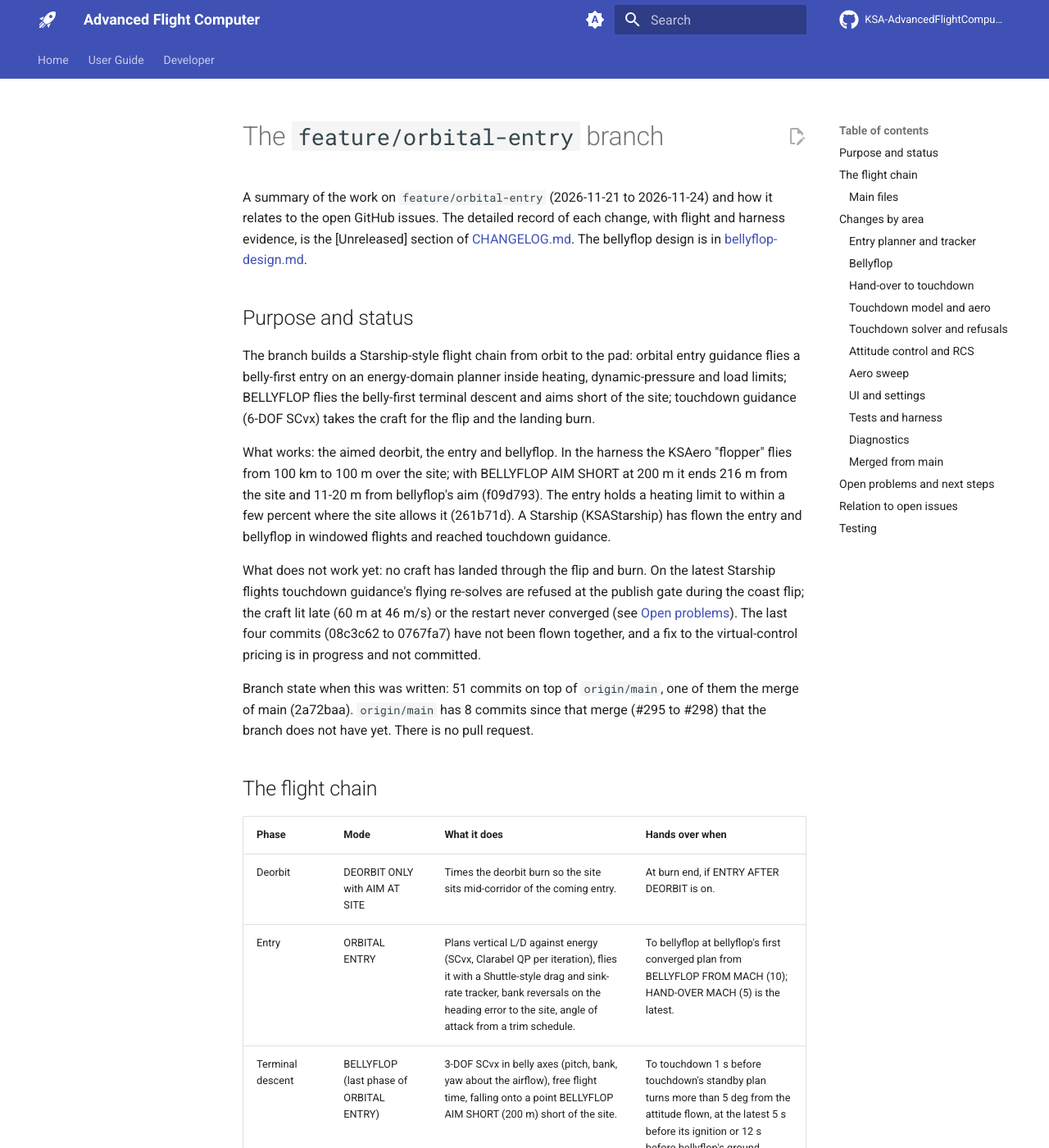
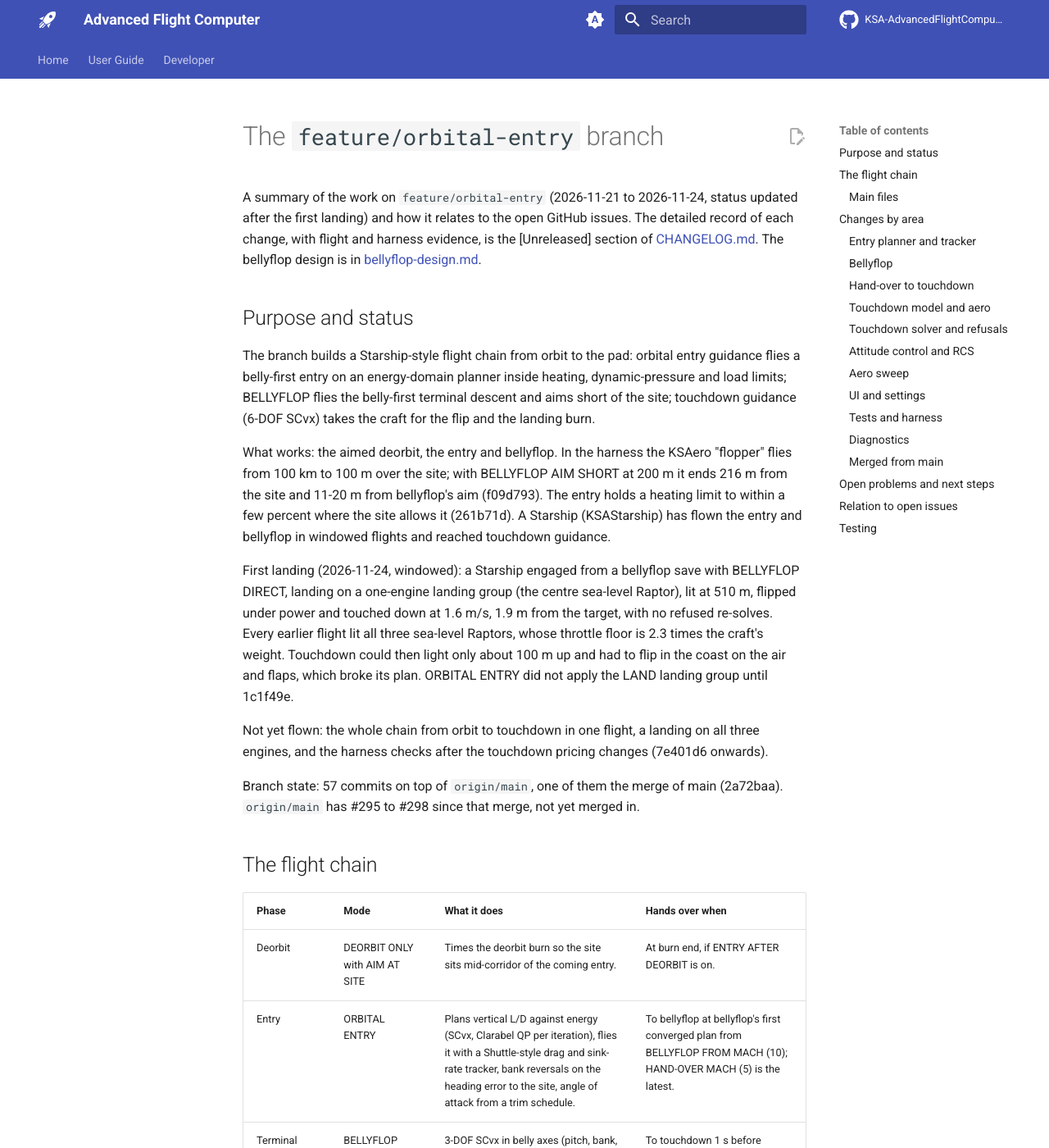
Before and after one commit to Maximilian-Nesslauer/KSA-AdvancedFlightComputer, an MkDocs documentation site: the page built from docs/guidance/orbital-entry-branch.md, in a window 1280 px wide and 1400 px high. Shown: the whole window at 82% size. Built offline with MkDocs 1.6.1 and Material for MkDocs 9.7.7, drawn with Linux system fonts in a browser that asks for light colours; comment, search, counter and statistics services are not loaded; some of the changed text lies outside the part shown.

Commit message:
Branch README: status after the first Starship landing

```diff
--- a/docs/guidance/orbital-entry-branch.md
+++ b/docs/guidance/orbital-entry-branch.md
@@ -1,6 +1,6 @@
 # The `feature/orbital-entry` branch
 
-A summary of the work on `feature/orbital-entry` (2026-11-21 to 2026-11-24) and how it relates to the open GitHub issues. The detailed record of each change, with flight and harness evidence, is the [Unreleased] section of [CHANGELOG.md](CHANGELOG.md). The bellyflop design is in [bellyflop-design.md](bellyflop-design.md).
+A summary of the work on `feature/orbital-entry` (2026-11-21 to 2026-11-24, status updated after the first landing) and how it relates to the open GitHub issues. The detailed record of each change, with flight and harness evidence, is the [Unreleased] section of [CHANGELOG.md](CHANGELOG.md). The bellyflop design is in [bellyflop-design.md](bellyflop-design.md).
 
 ## Purpose and status
 
@@ -8,9 +8,11 @@ The branch builds a Starship-style flight chain from orbit to the pad: orbital e
 
 What works: the aimed deorbit, the entry and bellyflop. In the harness the KSAero "flopper" flies from 100 km to 100 m over the site; with BELLYFLOP AIM SHORT at 200 m it ends 216 m from the site and 11-20 m from bellyflop's aim (f09d793). The entry holds a heating limit to within a few percent where the site allows it (261b71d). A Starship (KSAStarship) has flown the entry and bellyflop in windowed flights and reached touchdown guidance.
 
-What does not work yet: no craft has landed through the flip and burn. On the latest Starship flights touchdown guidance's flying re-solves are refused at the publish gate during the coast flip; the craft lit late (60 m at 46 m/s) or the restart never converged (see [Open problems](#open-problems-and-next-steps)). The last four commits (08c3c62 to 0767fa7) have not been flown together, and a fix to the virtual-control pricing is in progress and not committed.
+First landing (2026-11-24, windowed): a Starship engaged from a bellyflop save with BELLYFLOP DIRECT, landing on a one-engine landing group (the centre sea-level Raptor), lit at 510 m, flipped under power and touched down at 1.6 m/s, 1.9 m from the target, with no refused re-solves. Every earlier flight lit all three sea-level Raptors, whose throttle floor is 2.3 times the craft's weight. Touchdown could then light only about 100 m up and had to flip in the coast on the air and flaps, which broke its plan. ORBITAL ENTRY did not apply the LAND landing group until 1c1f49e.
 
-Branch state when this was written: 51 commits on top of `origin/main`, one of them the merge of main (2a72baa). `origin/main` has 8 commits since that merge (#295 to #298) that the branch does not have yet. There is no pull request.
+Not yet flown: the whole chain from orbit to touchdown in one flight, a landing on all three engines, and the harness checks after the touchdown pricing changes (7e401d6 onwards).
+
+Branch state: 57 commits on top of `origin/main`, one of them the merge of main (2a72baa). `origin/main` has #295 to #298 since that merge, not yet merged in.
 
 ## The flight chain
 
@@ -85,7 +87,9 @@ Where a cell lists several paths, the later ones are relative to the first one's
 ### Touchdown solver and refusals
 
 - **Carry on after a refusal** (0767fa7): the flying re-solve starts from the refused attempt's trajectory, shifted to now and re-anchored at the measured state, as the standby's Track does. Seeded from the published plan each cycle, a Starship's re-solves were refused 15 times in a row at 1.2-1.6 m against the 1 m gate. Not flown.
-- **Virtual-control pricing: in progress, not committed.** See [Open problems](#open-problems-and-next-steps).
+- **Virtual-control pricing** (7e401d6): 5 m position scale, near-term intervals priced tight on warm re-solves, no loosening after a gate refusal.
+- **Flaps' tables first** (bc59fcd): touchdown waits for the sweep's control surfaces before it plans, flying on meanwhile; a direct engage had planned without flaps and stalled every half second.
+- **PLAN RCS AND FLAPS** (bc59fcd, 49464a7): the plans' share of the RCS torque and the surfaces' travel is a setting, default 0.75 (was a fixed 0.5).
 
 ### Attitude control and RCS
 
@@ -129,13 +133,13 @@ Where a cell lists several paths, the later ones are relative to the first one's
 
 ## Open problems and next steps
 
-1. **Touchdown re-solves refused during the coast flip.** On the latest Starship flights the flying re-solves left 1-2 m position defects against the 1 m publish gate. This traces to loose virtual-control pricing: position is priced on XScale, velocity is priced tight only under 10 s to go (`PricingTightBelowS`), and repeated refusals loosen the price a further stage. 0767fa7 (carry on from the last attempt) is committed but not flown. **In progress, not committed:** a 5 m position virtual-control scale, as proposed in #265, no loosening after gate refusals, and tight pricing on the near-term intervals the gate checks.
+1. **Touchdown re-solves refused during the coast flip (addressed, 0767fa7 and 7e401d6).** The landing flight had no refused re-solves. Before: On the latest Starship flights the flying re-solves left 1-2 m position defects against the 1 m publish gate. This traces to loose virtual-control pricing: position is priced on XScale, velocity is priced tight only under 10 s to go (`PricingTightBelowS`), and repeated refusals loosen the price a further stage. 0767fa7 (carry on from the last attempt) is committed but not flown. 7e401d6 adds a 5 m position virtual-control scale, as proposed in #265, no loosening after gate refusals, and tight pricing on the near-term intervals the gate checks.
 2. **Flap aero mid-flip.** Between 75 and 45 deg of tilt the air resisted the flip with 1.6-1.7 MN m where the model had 0.5-1.1 (AERO CHECK), and the old model credited the flaps three times what the game gave. The flip band and the moment-error integrator (7f6bbaa) are meant to close this; not flown.
 3. **Timing margin.** The coast flip fell 26 deg behind its plan and lit at 60 m at 46 m/s. The 50 % RCS and flap planning share (21fa816) should leave margin for the gimbals; not flown. The standby's plans are often stale while bellyflop flies, so the hand-over accepts plans up to 2.5 s old (4180bd6).
 4. **Bellyflop has no pitch moment in its planner**, so it can choose attitudes the flaps can barely hold (noted in 9f1c656). Not done.
 5. **Entry with too much energy.** Two offline bellyflop closed loops that start with more energy than they can lose before the site still pass it (08c3c62).
 6. **Heating limit.** The flopper cannot hold the default 440 kW/m²; the limit is soft and loses to the range, so the craft may fly hotter than the limit to reach the site. LEAST HEATING says so.
-7. **Deferred:** choosing the engines the chain lands on, and a UI for it. The hand-over checks only the active engines' thrust against weight.
+7. **Engines to land on.** The chain now lands on the LAND landing group (1c1f49e). Open: switching the number of engines in flight (flip on several, land on one, as the real Starship does), so a craft whose full set cannot hover can still light high. The hand-over checks only the active engines' thrust against weight.
 8. **Merge with main.** `origin/main` #295 (the #282 fixes) changes `KsaRcsTorqueControl.cs`, `KsaAeroTorqueControl.cs` and `AttitudeController.cs`, and #298 changes `RcsLpSolver.cs`. The branch rewrote large parts of these files, so expect conflicts there and in `Modes/SixDof.cs`.
 
 ## Relation to open issues
```
